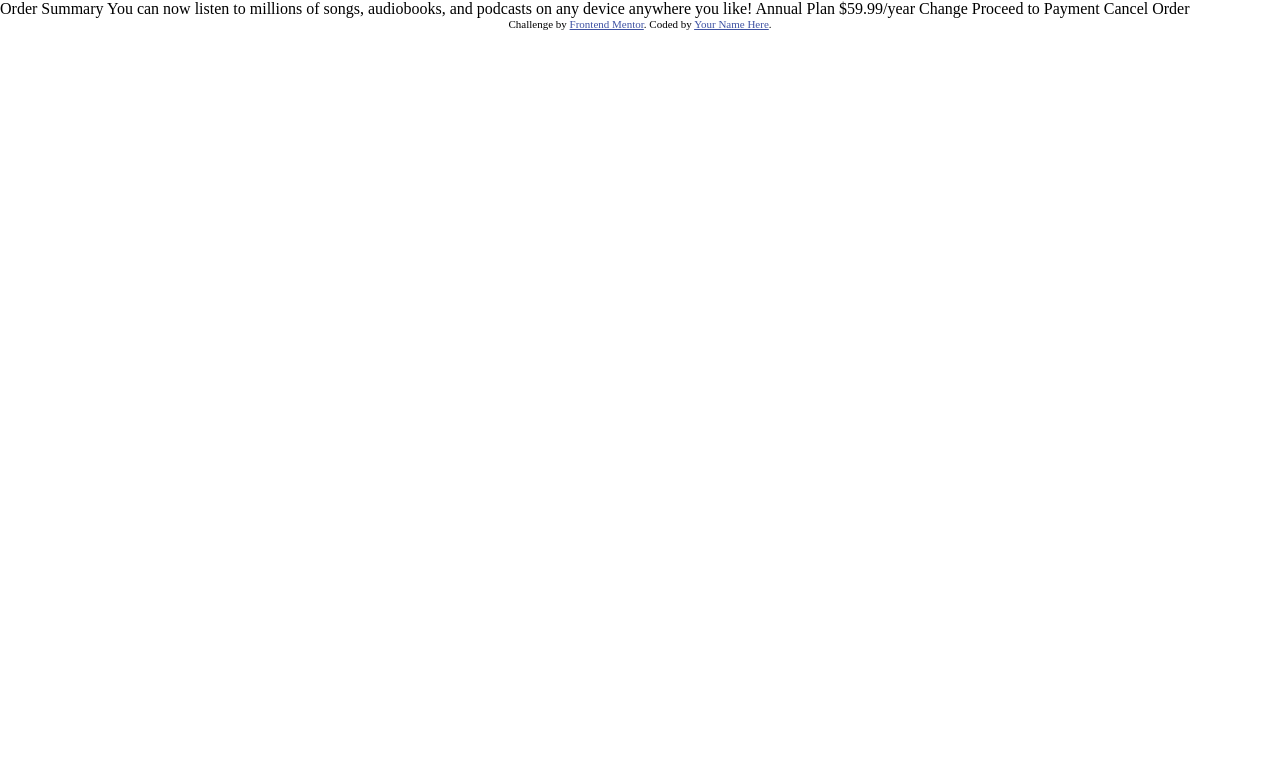
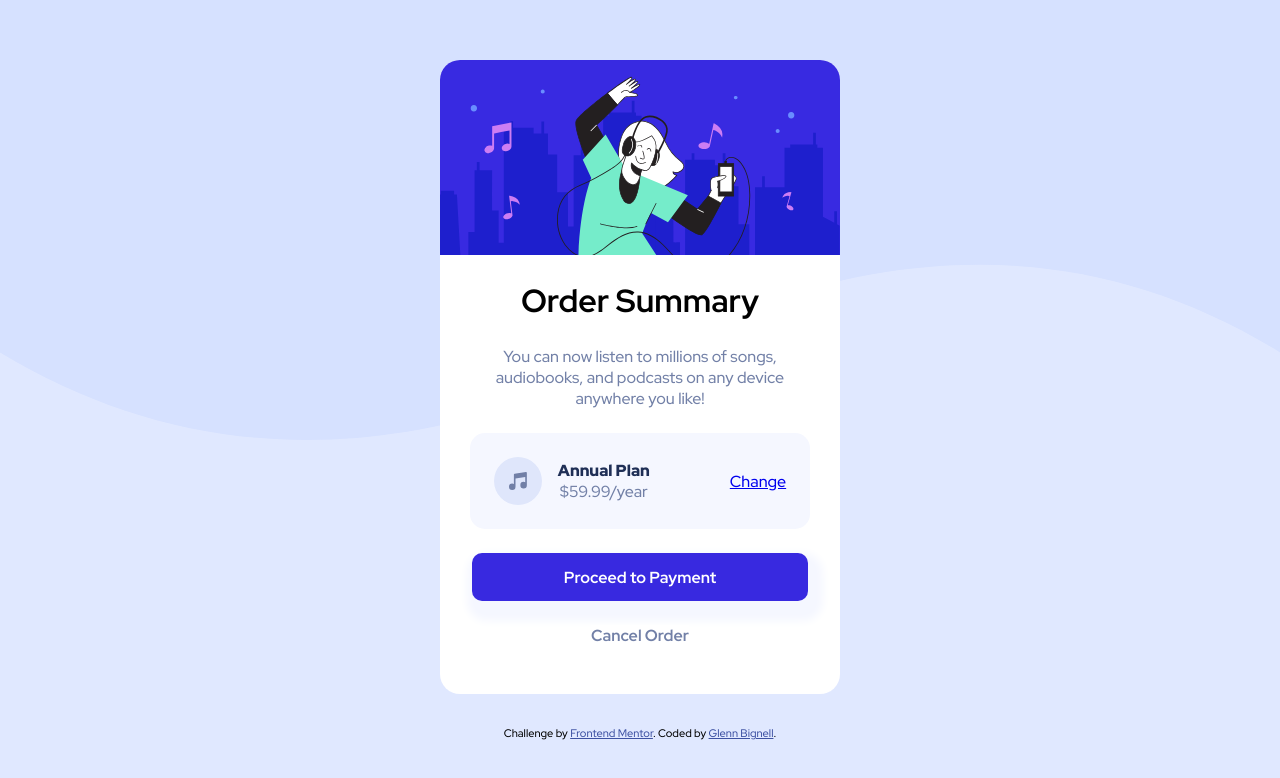
Before and after one commit to gbignell/order-summary-component, a plain HTML site: page index.html in a window 1280 px wide. Drawn offline with Linux system fonts and the light colour scheme.

Commit message:
Complete Project

```diff
--- a/index.html
+++ b/index.html
@@ -13,6 +13,12 @@
     />
 
     <link rel="stylesheet" href="style.css" />
+    <link rel="preconnect" href="https://fonts.googleapis.com" />
+    <link rel="preconnect" href="https://fonts.gstatic.com" crossorigin />
+    <link
+      href="https://fonts.googleapis.com/css2?family=Red+Hat+Display:wght@500;700;900&display=swap"
+      rel="stylesheet"
+    />
 
     <title>Frontend Mentor | Order summary card</title>
 
@@ -29,15 +35,29 @@
   </head>
   <body>
     <main class="main-container">
-      Order Summary You can now listen to millions of songs, audiobooks, and
-      podcasts on any device anywhere you like! Annual Plan $59.99/year Change
-      Proceed to Payment Cancel Order
+      <img src="images/illustration-hero.svg" alt="person dancing" />
+      <h1>Order Summary</h1>
+      <p>
+        You can now listen to millions of songs, audiobooks, and podcasts on any
+        device anywhere you like!
+      </p>
+      <div class="price-section">
+        <img src="images/icon-music.svg" alt="music icon" />
+        <div class="price-text">
+          <span>Annual Plan</span> <br />
+          $59.99/year
+        </div>
+        <a href="#">Change</a>
+      </div>
+
+      <button class="payment">Proceed to Payment</button>
+      <button class="cancel">Cancel Order</button>
     </main>
     <footer class="attribution">
       Challenge by
       <a href="https://www.frontendmentor.io?ref=challenge" target="_blank"
         >Frontend Mentor</a
-      >. Coded by <a href="#">Your Name Here</a>.
+      >. Coded by <a href="#">Glenn Bignell</a>.
     </footer>
   </body>
 </html>
--- a/style.css
+++ b/style.css
@@ -1,7 +1,95 @@
 * {
   padding: 0;
   margin: 0;
+  border-style: none;
+  font-family: "Red Hat Display", sans-serif;
 }
 
 body {
+  min-height: 100vh;
+  display: flex;
+  flex-direction: column;
+  justify-content: center;
+  align-items: center;
+  background-color: hsl(225, 100%, 94%);
+  background-image: url("images/pattern-background-desktop.svg");
+  background-repeat: no-repeat;
+  background-position: top;
+  background-size: 100% 55%;
 }
+
+.main-container {
+  display: flex;
+  flex-direction: column;
+  align-items: center;
+  max-width: 400px;
+  border-radius: 20px;
+  text-align: center;
+  gap: 1.5rem;
+  background-color: white;
+  margin-bottom: 2rem;
+}
+
+.main-container img {
+  max-width: 100%;
+  border-top-right-radius: 20px;
+  border-top-left-radius: 20px;
+}
+
+.main-container > p {
+  font-size: 1rem;
+  color: hsl(224, 23%, 55%);
+  padding: 0 30px;
+}
+
+.price-section {
+  display: flex;
+  align-items: center;
+  gap: 1rem;
+  background-color: hsl(225, 100%, 98%);
+  padding: 1.5rem;
+  border-radius: 15px;
+}
+
+.price-section span {
+  font-weight: 900;
+  color: hsl(223, 47%, 23%);
+}
+
+.price-text {
+  padding-right: 4rem;
+  color: hsl(224, 23%, 55%);
+}
+
+.payment,
+.cancel {
+  font-size: 1rem;
+  font-weight: 700;
+  cursor: pointer;
+}
+
+.payment {
+  min-height: 3rem;
+  min-width: 21rem;
+  border-radius: 10px;
+  color: white;
+  background-color: hsl(245, 75%, 52%);
+  /* box-shadow: 0px 8px 8px #f5f7ff; */
+  box-shadow: 5px 10px 8px 10px #f5f7ff;
+}
+
+.payment:hover {
+  opacity: 0.75;
+}
+
+.cancel {
+  background-color: white;
+  color: hsl(224, 23%, 55%);
+  padding-bottom: 3rem;
+}
+
+@media screen and (max-width: 375px) {
+  body {
+    background-size: 50%;
+  }
+}
```
Also changed, not shown: 3 other files.
